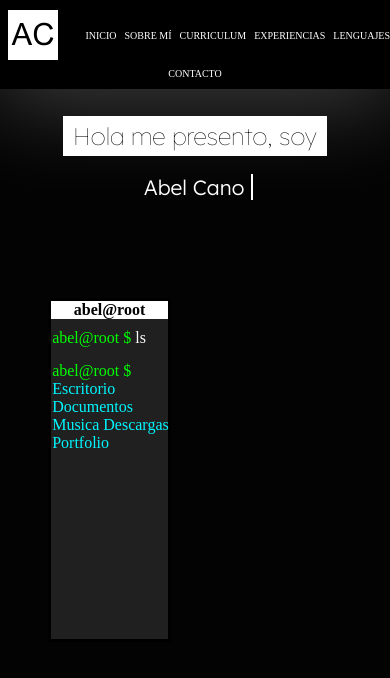
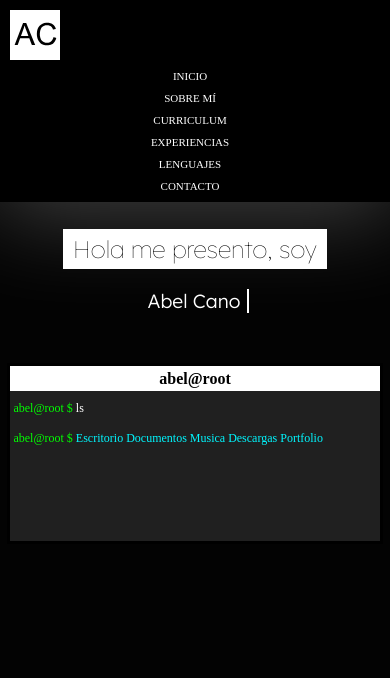
Before and after one commit to abelochooo/portfolioMainPage, a plain HTML site: page index.html in a window 390 px wide. Drawn offline with Linux system fonts and the light colour scheme.

Commit message:
Actualización:responsive

```diff
--- a/style.css
+++ b/style.css
@@ -94,36 +94,6 @@ h1 {
     color: white;
 }
 
-
-@media (max-width: 768px) {
-    .nav-bar {
-        flex-wrap: wrap;
-        height: auto;
-        padding: 10px 0;
-        justify-content: center;
-        gap: 0.5rem;
-    }
-
-    .nav-bar img {
-        width: 100%;
-        display: flex;
-        justify-content: center;
-        margin: 0 auto;
-    }
-
-    .nav-bar a {
-        font-size: 10px;
-        margin-right: 0;
-    }
-
-    #título-página-1 {
-        font-size: 1.5rem;
-    }
-
-    .portfolio-h1 {
-        font-size: 1.3rem;
-    }
-}
 
 #contacto-titulo{
     font-family: "Lexend", sans-serif;
@@ -274,3 +244,98 @@ h1 {
 .linea.visible {
   opacity: 1;
 }
+
+@media (max-width: 768px) {
+
+    body{
+        height: auto;
+    }
+
+    /* NAVBAR */
+    .nav-bar{
+        flex-direction: row;
+        height: auto;
+        padding: 10px 0;
+        justify-content: space-between;
+    }
+
+    .nav-bar a{
+        font-size: 10px;
+        margin-right: 10px;
+    }
+
+    #imagen-logo{
+        margin-left: 10px;
+    }
+
+    /* TITULOS */
+    #título-página-1{
+        font-size: 1.8rem;
+    }
+
+    .portfolio-h1{
+        font-size: 1.5rem;
+    }
+
+    #contacto-titulo{
+        font-size: 24px;
+    }
+
+    /* FORMULARIO */
+    .formulario-contacto input,
+    .formulario-contacto textarea{
+        width: 85%;
+    }
+
+    .formulario-contacto textarea{
+        height: 150px;
+    }
+
+    /* TERMINAL */
+    .terminal{
+        width: 90%;
+        height: auto;
+        margin: 2rem auto;
+    }
+
+    .terminal-pantalla{
+        font-size: 12px;
+    }
+
+    /* LINEA */
+    .linea-horizontal{
+        width: 70%;
+    }
+}
+
+
+/* 📲 MÓVILES PEQUEÑOS */
+@media (max-width: 480px) {
+
+    .nav-bar{
+        flex-direction: column;
+        align-items: center;
+        gap: 10px;
+    }
+
+    .nav-bar a{
+        font-size: 11px;
+    }
+
+    #título-página-1{
+        font-size: 1.5rem;
+    }
+
+    .portfolio-h1{
+        font-size: 1.2rem;
+    }
+
+    .formulario-contacto input,
+    .formulario-contacto textarea{
+        width: 95%;
+    }
+
+    .terminal{
+        width: 95%;
+    }
+}
```
